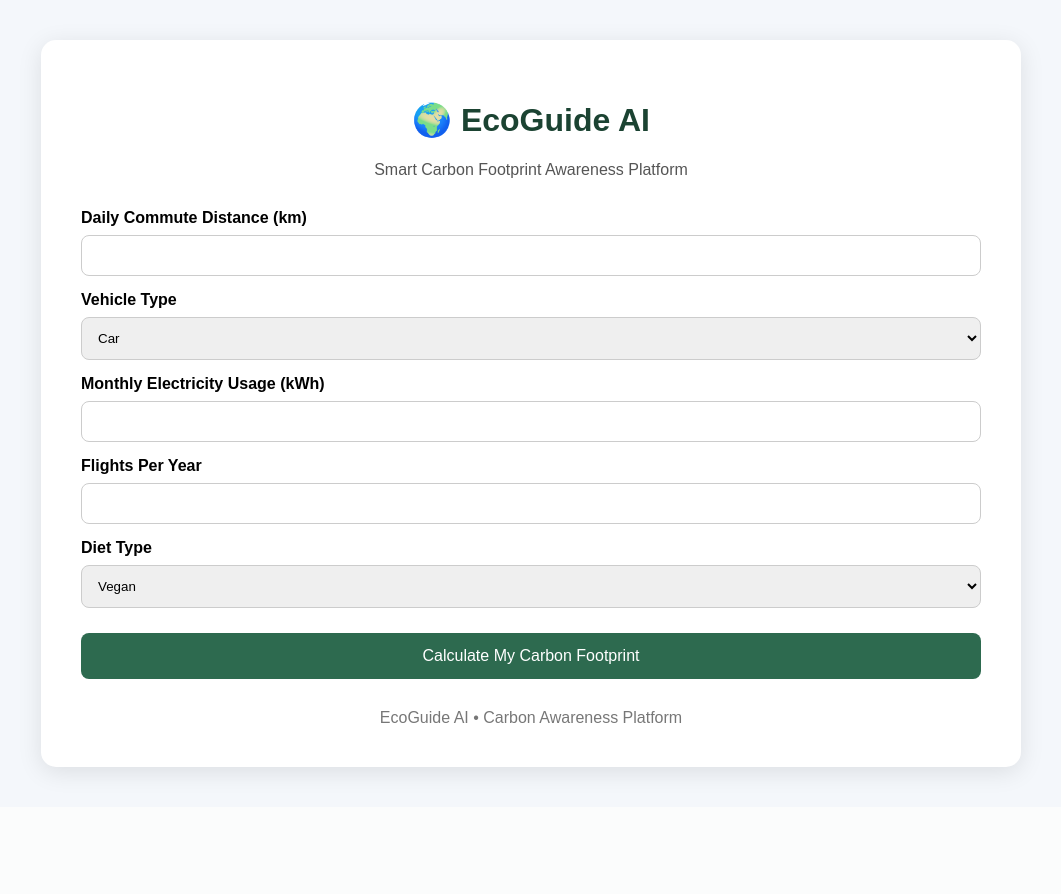
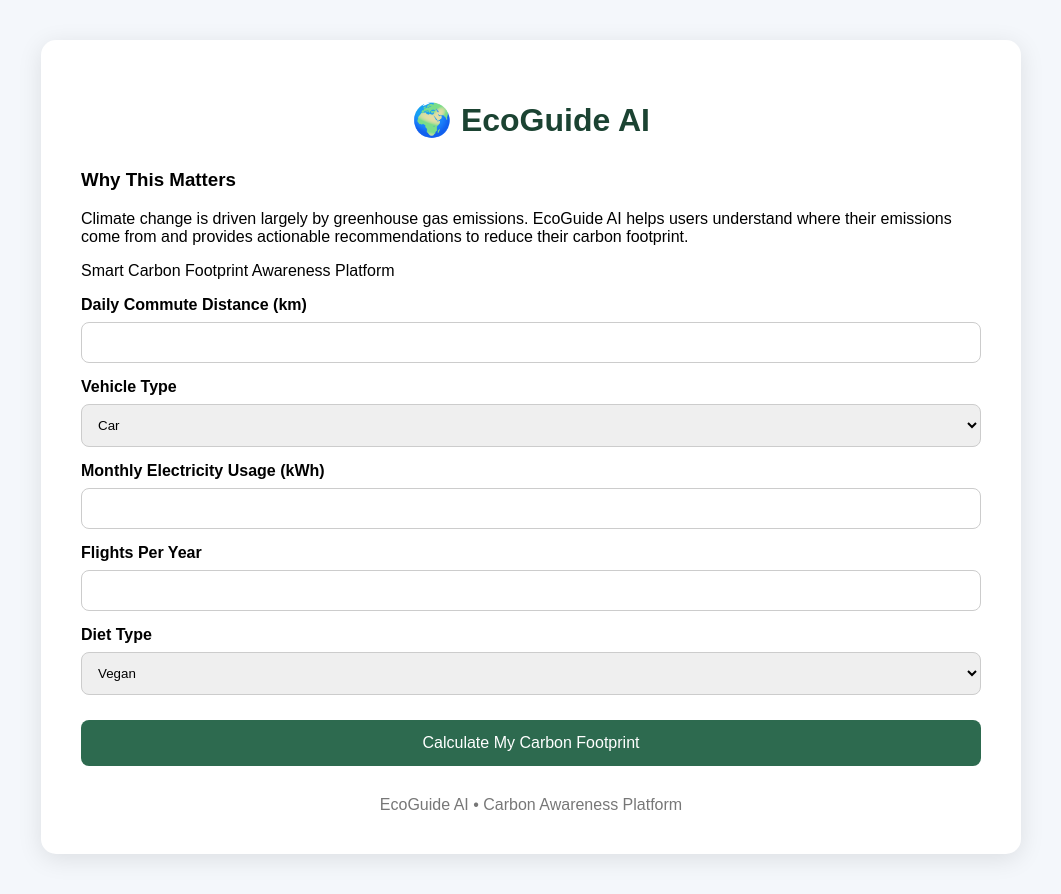
Before and after one commit to mikulmanothaar/eco-guide-ai, a Flask app: page / in a window 1280 px wide. Shown: the whole page, without its empty margins (109-1170 px from the left). Before the commit the page ends 781 px from the top, so only its background shows below. Run offline with Flask 3, Linux system fonts and the light colour scheme.

Commit message:
Final UI improvements

```diff
--- a/render.yaml
+++ b/render.yaml
@@ -0,0 +1,6 @@
+services:
+  - type: web
+    name: eco-guide-ai
+    runtime: python
+    buildCommand: pip install -r requirements.txt
+    startCommand: gunicorn app:app
--- a/templates/index.html
+++ b/templates/index.html
@@ -12,6 +12,14 @@
     <h1>🌍 EcoGuide AI</h1>
 
     <p class="subtitle">
+        <div class="info-box">
+    <h3>Why This Matters</h3>
+    <p>
+        Climate change is driven largely by greenhouse gas emissions.
+        EcoGuide AI helps users understand where their emissions come from
+        and provides actionable recommendations to reduce their carbon footprint.
+    </p>
+</div>
         Smart Carbon Footprint Awareness Platform
     </p>
 
```
